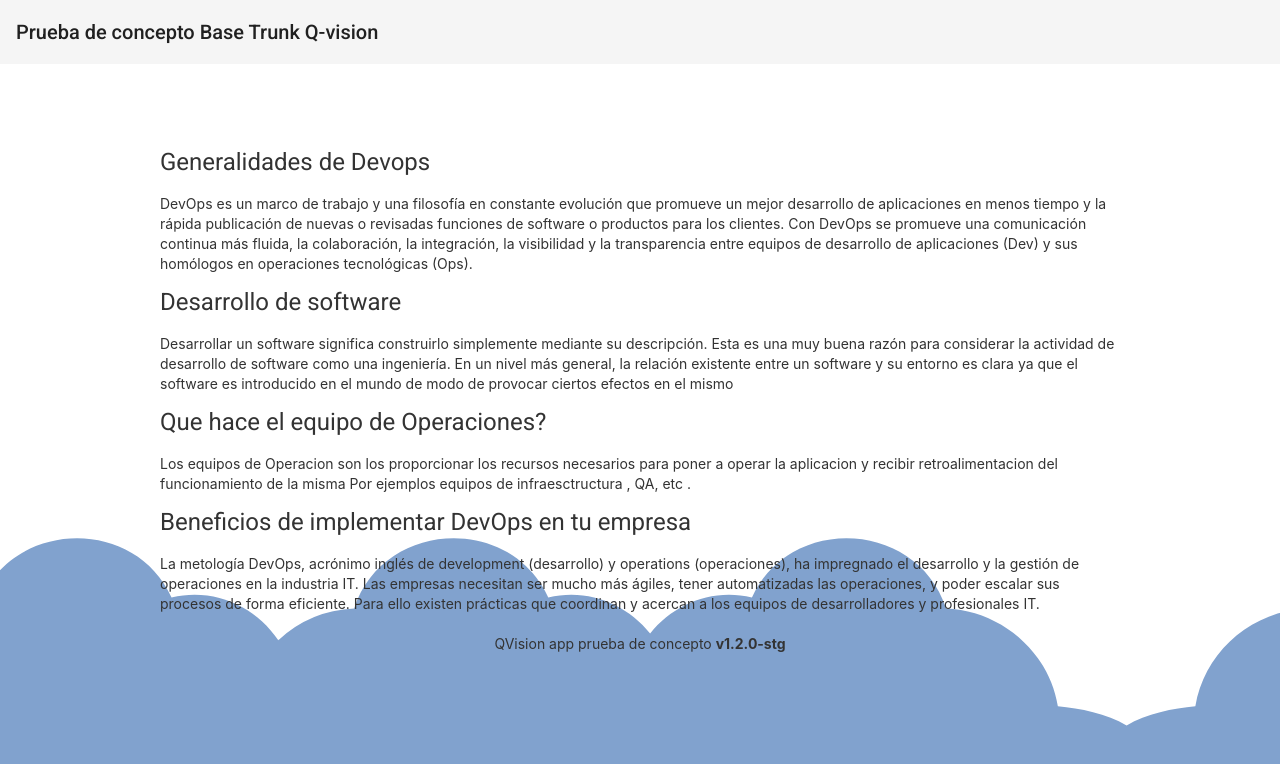
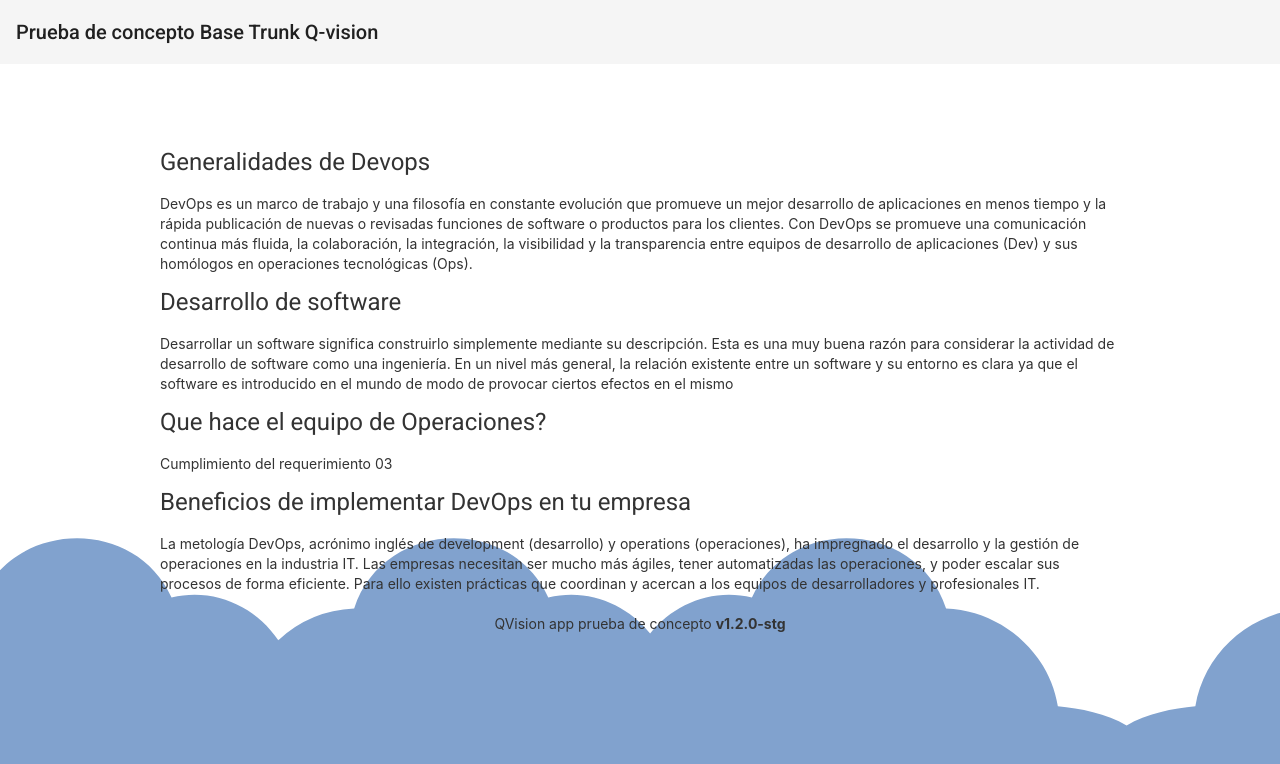
Before and after one commit to DCastroQV/Prueba-de-concepto, an Angular app: page / in a window 1280 px wide. Shown: the top 764 px of the page. Built offline with nearby package versions, Linux system fonts and the light colour scheme.

Commit message:
Se implementa el requerimiento RQ-03

```diff
--- a/src/app/hola-nundo/hola-nundo.component.html
+++ b/src/app/hola-nundo/hola-nundo.component.html
@@ -25,8 +25,7 @@
 <!-- Requerimeinto Gabriel -->
 <div>
     <h1>Que hace el equipo de Operaciones?</h1>
-    <p>Los equipos de Operacion son los proporcionar los recursos necesarios para poner a operar la aplicacion y recibir
-        retroalimentacion del funcionamiento de la misma Por ejemplos equipos de infraesctructura , QA, etc .</p>
+    <p>Cumplimiento del requerimiento 03</p>
 </div>
 
 <!-- Requerimeinto Diego -->
```
